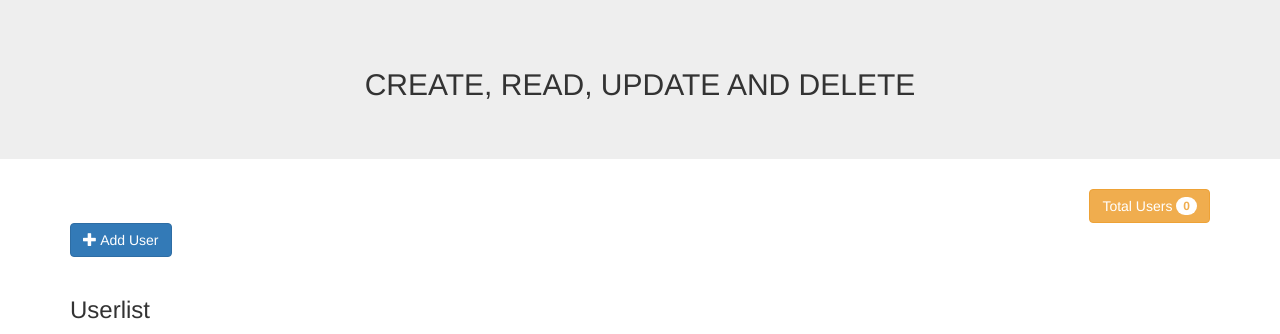
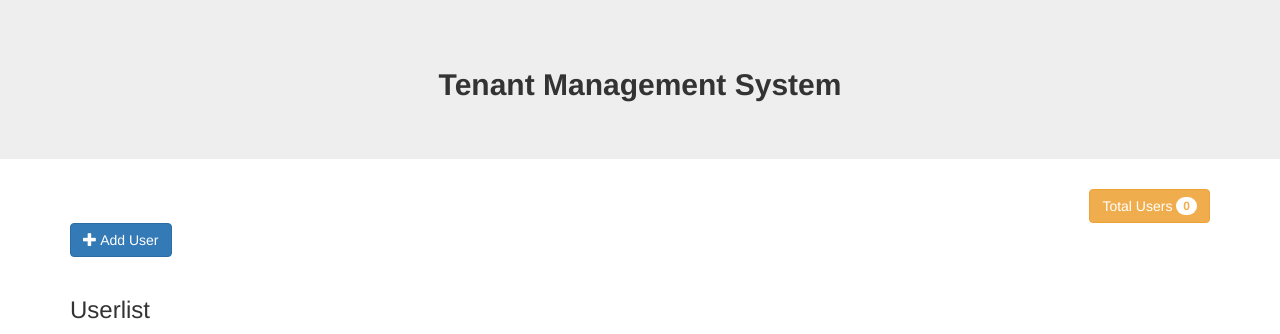
Before and after one commit to gleralerwin/crud-app, a PHP site: page / in a window 1280 px wide. Shown: the top 334 px of the page. Run offline with PHP 8.4, Linux system fonts and the light colour scheme; data that the repository does not hold is empty.

Commit message:
crud update

```diff
--- a/index.php
+++ b/index.php
@@ -5,17 +5,11 @@
       // $result = mysqli_query($conn, $sql);
       // $rowCount = mysqli_num_rows($result);
 
-
-
-
-
       // if($rowCount > 0){
       //   while($row = mysqli_fetch_row($result)){
       //     echo $row[1] ."<br>";
       //   }
       // }
-
-
 ?>
 
 
@@ -41,7 +35,7 @@
 <body>
 
 <div class="jumbotron text-center">
-  <h2>CREATE, READ, UPDATE AND DELETE</h2>
+  <h2><strong>Tenant Management System</strong></h2>
 </div>
 
 <div class="container">
```
